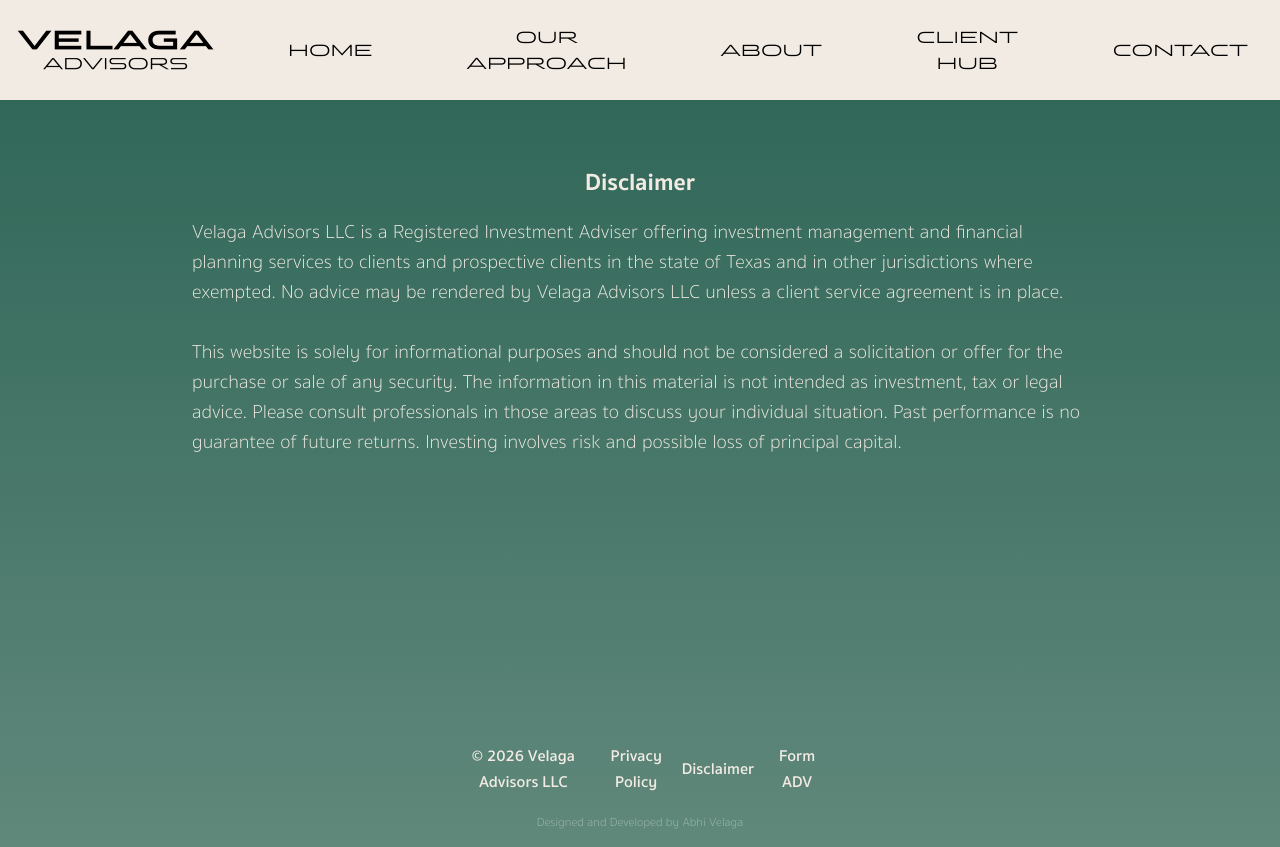
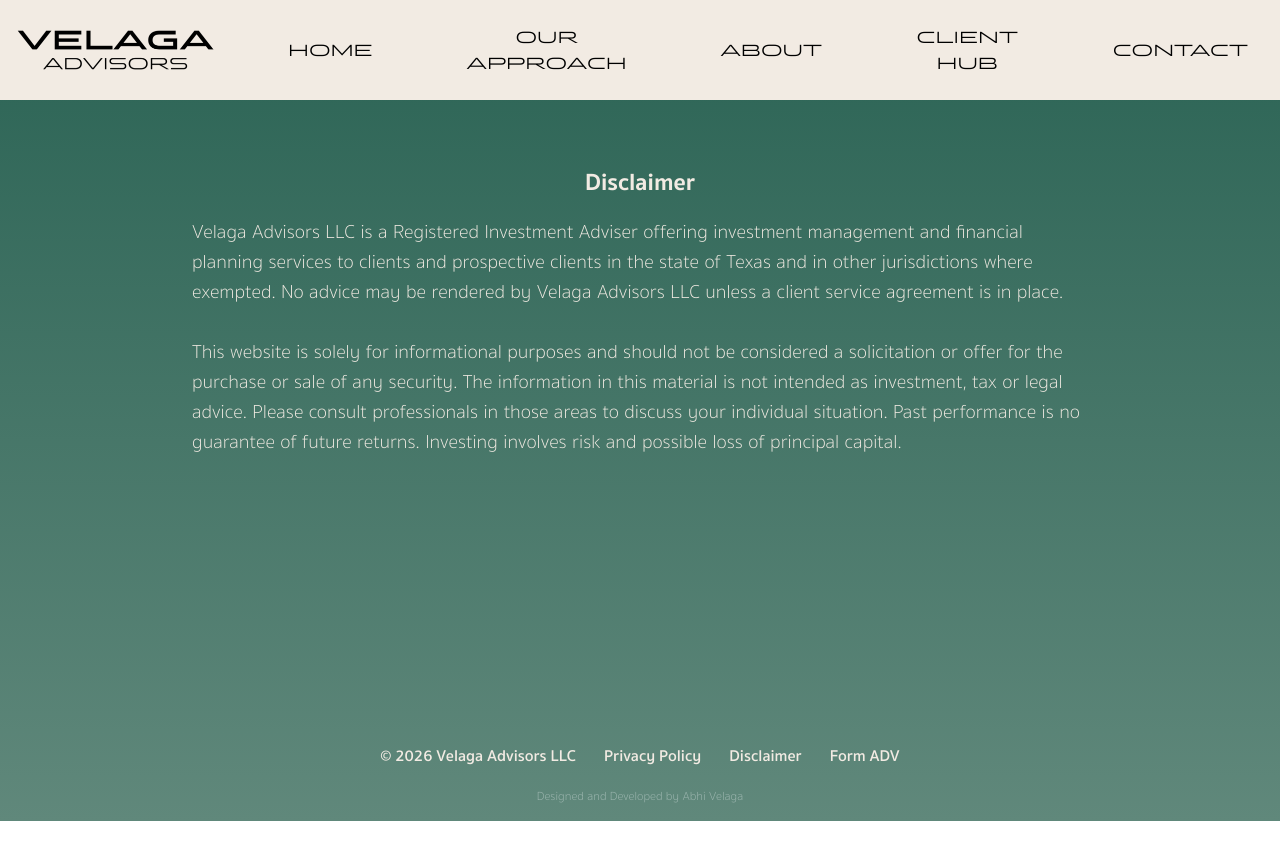
Before and after one commit to avelaga/velagaadvisors, a Next.js app: page /disclaimer in a window 1280 px wide. After the commit the page ends 821 px from the top, so only its background shows below. Built offline with nearby package versions, Linux system fonts and the light colour scheme.

Commit message:
evenely spaced footer

```diff
--- a/components/footer.js
+++ b/components/footer.js
@@ -8,7 +8,7 @@ export default function Footer() {
         <div>
             <div className={styles.footer}>
                 <div className={styles.item}>© 2026 Velaga Advisors LLC</div>
-                <a href={'/privacyPolicy.pdf'} className={styles.item} rel="noopener noreferrer" target='_blank' >Privacy Policy</a>
+                <a href={'/privacyPolicy.pdf'} className={`${styles.link} ${styles.item}`} rel="noopener noreferrer" target='_blank' >Privacy Policy</a>
                 <Link href="/disclaimer" className={`${styles.link} ${styles.item}`}>Disclaimer</Link>
                 <a href="https://adviserinfo.sec.gov/firm/summary/329122" className={`${styles.link} ${styles.item}`} target="_blank" rel="noopener noreferrer">Form ADV</a>
 
--- a/styles/Footer.module.css
+++ b/styles/Footer.module.css
@@ -1,19 +1,22 @@
 .footer {
   text-align: center;
   display: flex;
-  width: 30%;
+  flex-wrap: wrap;
   margin: auto;
-  justify-content: space-around;
+  justify-content: center;
   align-items: center;
+  gap: .75rem;
   font-family: var(--font-sukhumvitSet);
   margin-bottom: 1rem;
 }
 
+.item {
+  padding: .25rem .5rem;
+}
+
 .link {
   border-radius: 10px;
-  padding: .5rem;
-  padding-top: .25rem;
-  padding-bottom: .25rem;
+  padding: .25rem .5rem;
   transition: background 0.3s, color 0.3s;
 }
 
```
